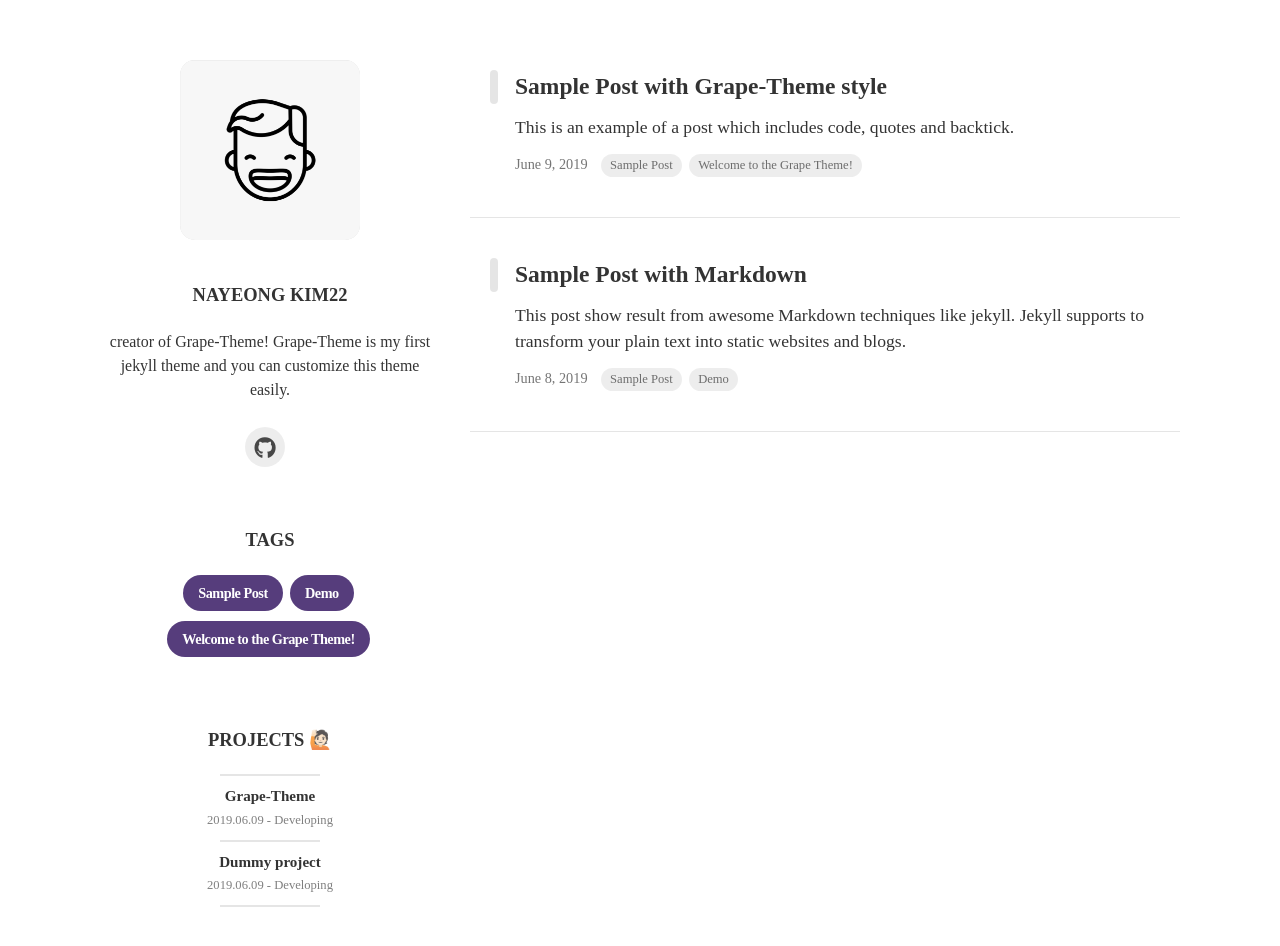
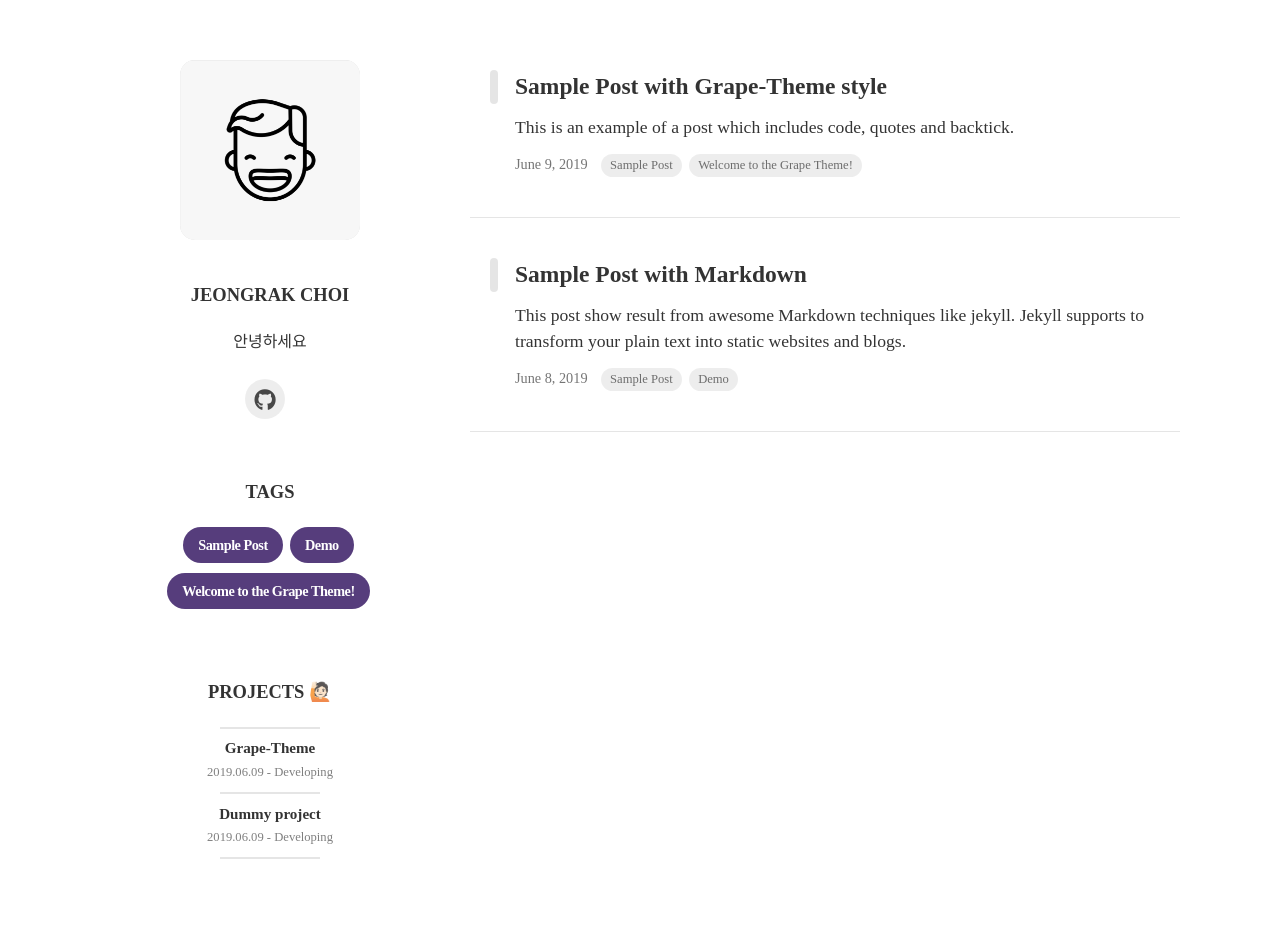
Before and after one commit to JeongrakChoi/JeongrakChoi.github.io, a Jekyll site: the page built from index.html, in a window 1280 px wide. Built offline with Jekyll 4.4.1, drawn with Linux system fonts in a browser that asks for light colours; nearby versions of some CDN libraries; some web fonts are replaced; the list of posts is cut into pages by our own code; after the commit the page ends 900 px from its top, so only the background shows below that.

Commit message:
Update _config.yml

```diff
--- a/_config.yml
+++ b/_config.yml
@@ -1,6 +1,6 @@
 # Site Settings
 baseurl: ""
-url : "https://naye0ng.github.io"
+url : "https://jeongrakchoi.github.io"
 
 # Blog Settings
 theme_settings :
@@ -10,8 +10,8 @@ theme_settings :
   # Profile Settings
   profile :
     image : assets/img/smile.png
-    username : Nayeong Kim22
-    description : creator of Grape-Theme! Grape-Theme is my first jekyll theme and you can customize this theme easily.
+    username : Jeongrak Choi
+    description : 안녕하세요
     experience :
       - start : 2017-05-03
         end : 2018-05-06
@@ -24,7 +24,7 @@ theme_settings :
   icons :
     email:  # Full email address, e.g. "sample@google.com"
     linkedin:  # Full URL
-    github: naye0ng
+    github: jeongrakchoi
     gitlab:
     bitbucket:
     google_plus:
```
